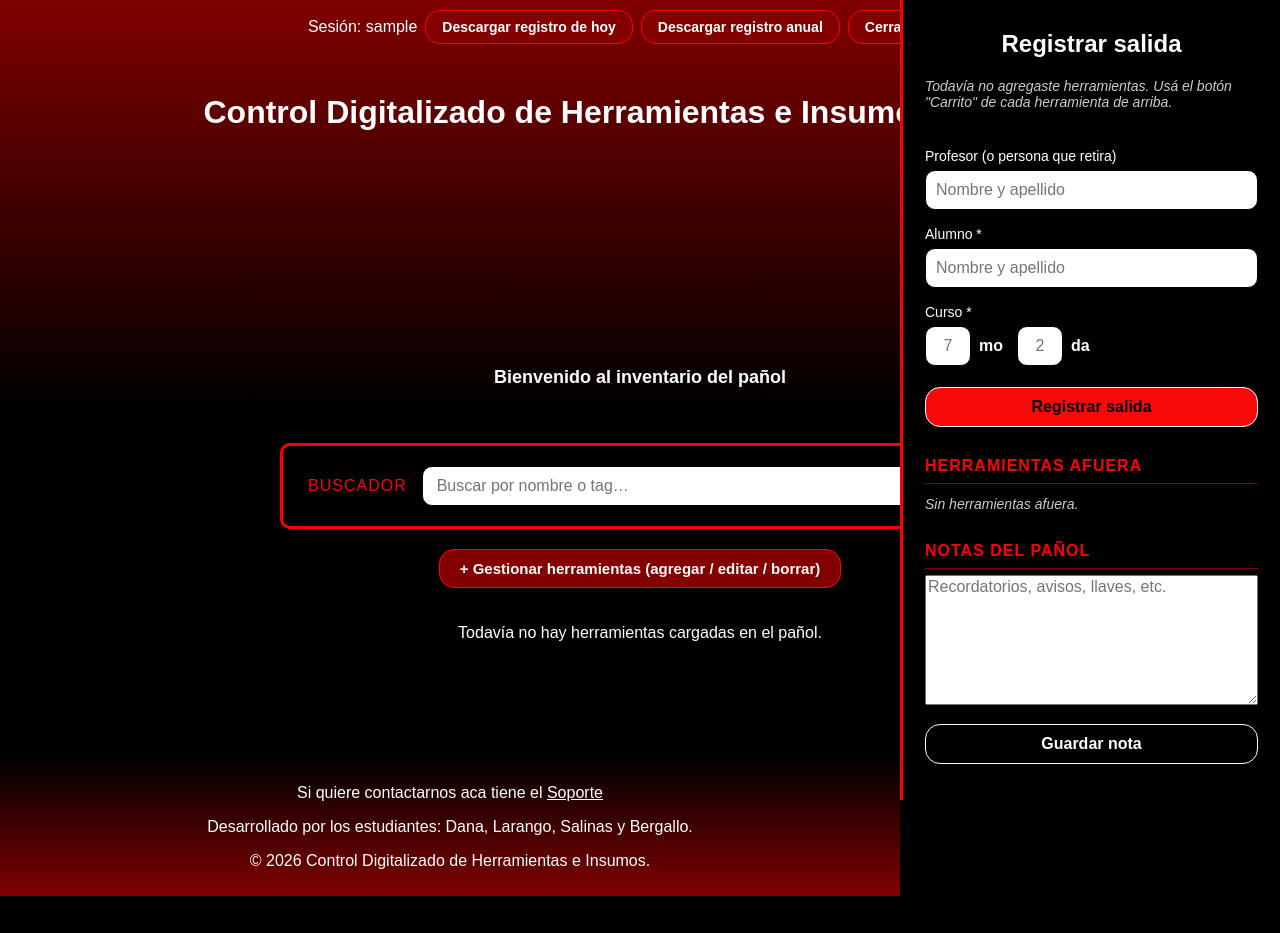
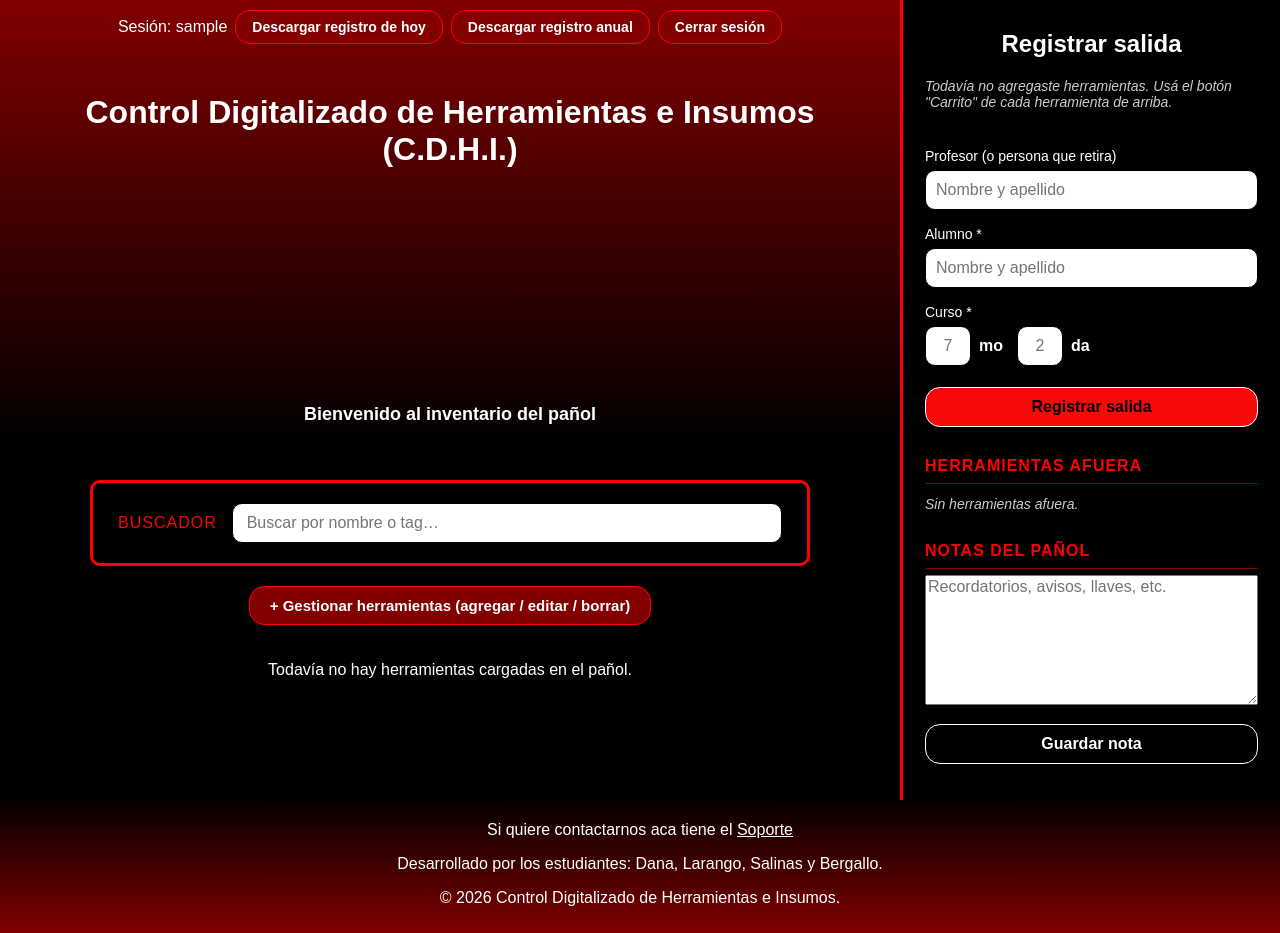
Before and after one commit to chiraaL/cdhi, a Flask app: page /index in a window 1280 px wide. Before the commit the page ends 896 px from the top, so only its background shows below. Run offline with Flask 3, Linux system fonts and the light colour scheme; the visitor is signed in with stand-in values (Sample User, id 1); data that the repository does not hold is empty; parts of the project's set-up code (start-up, migrations or seed data) failed here and were passed over; some libraries are stand-ins or nearby versions.

Commit message:
Fix: media query corrige selector (.layout y footer) para ancho restringido calc(100% - 380px). Header/main dentro de .layout, footer aparte. Centrado real en espacio entre borde izquierdo y sidebar.

```diff
--- a/static/css/index.css
+++ b/static/css/index.css
@@ -58,9 +58,12 @@ header {
 }
 
 @media (min-width: 901px) {
-    body.pagina-inventario > header,
-    body.pagina-inventario > main,
-    body.pagina-inventario > footer {
+    /* .layout envuelve header y main; footer está fuera */
+    .layout {
+        width: calc(100% - var(--ancho-sidebar-salida));
+        /* left-aligned para que su borde derecho coincida con la sidebar */
+    }
+    footer {
         width: calc(100% - var(--ancho-sidebar-salida));
     }
 }
```
